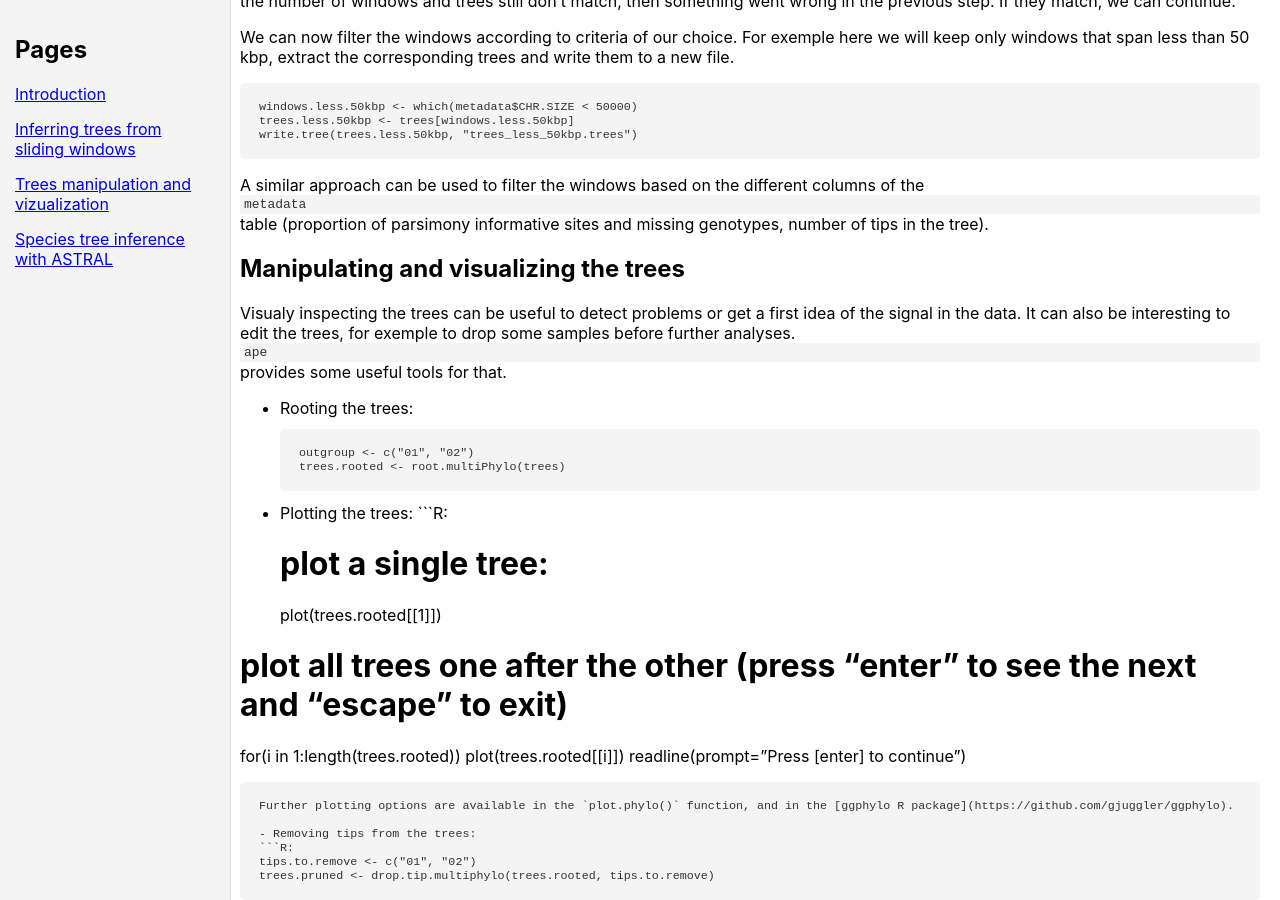
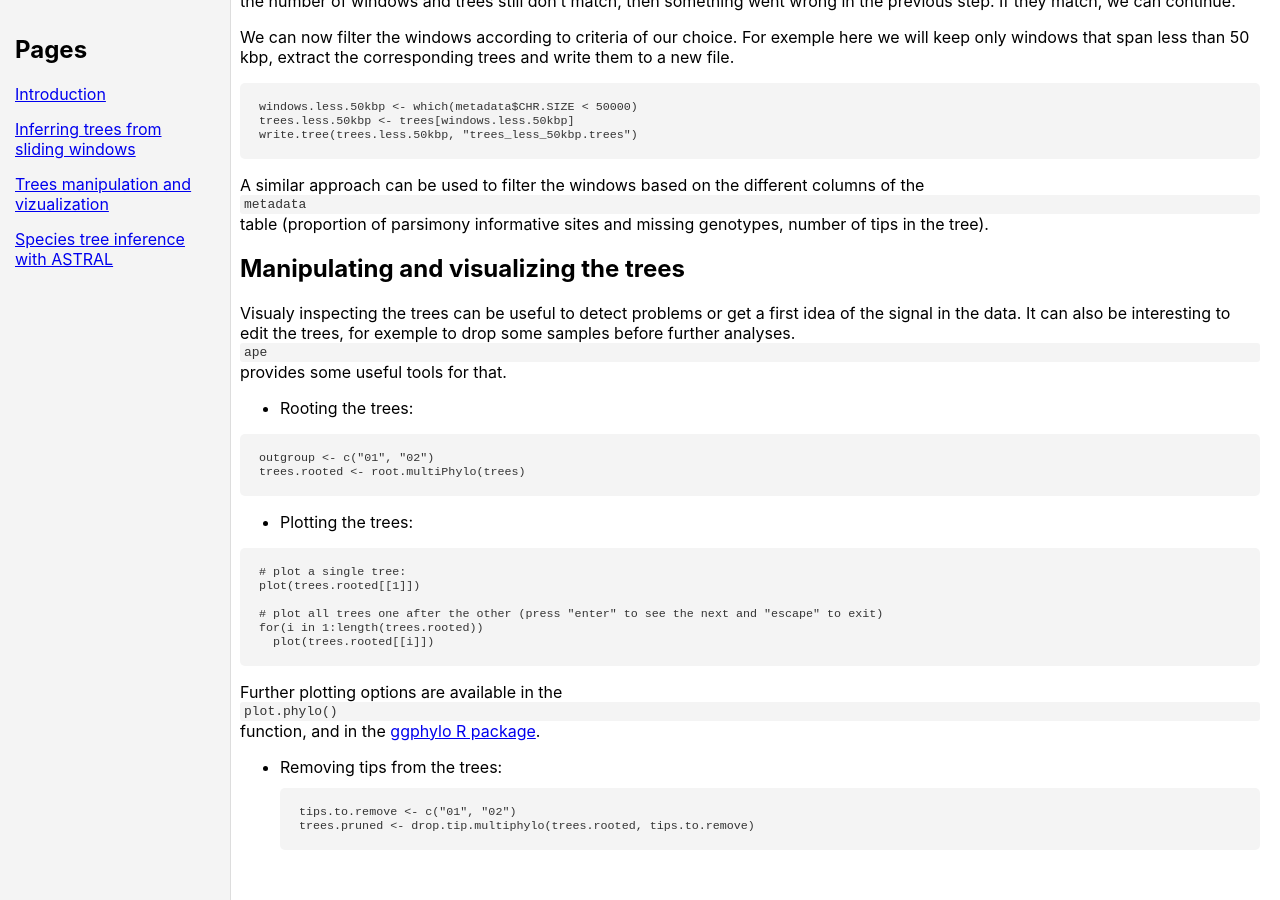
Before and after one commit to rancilhac/Genome-Wide-Phylogenies.github.io, a Jekyll site: the page built from Downstream-analyses.md, in a window 1280 px wide and 900 px high, scrolled down 1188 px. Built offline with Jekyll 4.4.1, drawn with Linux system fonts in a browser that asks for light colours; our own code applies the rules of GitHub Pages for plain Markdown files; after the commit the page ends 2038 px from its top, so only the background shows below that.

Commit message:
Update Downstream-analyses.md

````diff
--- a/Downstream-analyses.md
+++ b/Downstream-analyses.md
@@ -56,12 +56,14 @@ A similar approach can be used to filter the windows based on the different colu
 Visualy inspecting the trees can be useful to detect problems or get a first idea of the signal in the data. It can also be interesting to edit the trees, for exemple to drop some samples before further analyses. `ape` provides some useful tools for that.
 
 - Rooting the trees:
+
 ```R:
 outgroup <- c("01", "02")
 trees.rooted <- root.multiPhylo(trees)
 ```
 
 - Plotting the trees:
+
 ```R:
 # plot a single tree:
 plot(trees.rooted[[1]])
@@ -69,7 +71,6 @@ plot(trees.rooted[[1]])
 # plot all trees one after the other (press "enter" to see the next and "escape" to exit)
 for(i in 1:length(trees.rooted))
   plot(trees.rooted[[i]])
-  readline(prompt="Press [enter] to continue")
 ```
 Further plotting options are available in the `plot.phylo()` function, and in the [ggphylo R package](https://github.com/gjuggler/ggphylo).
 
````
